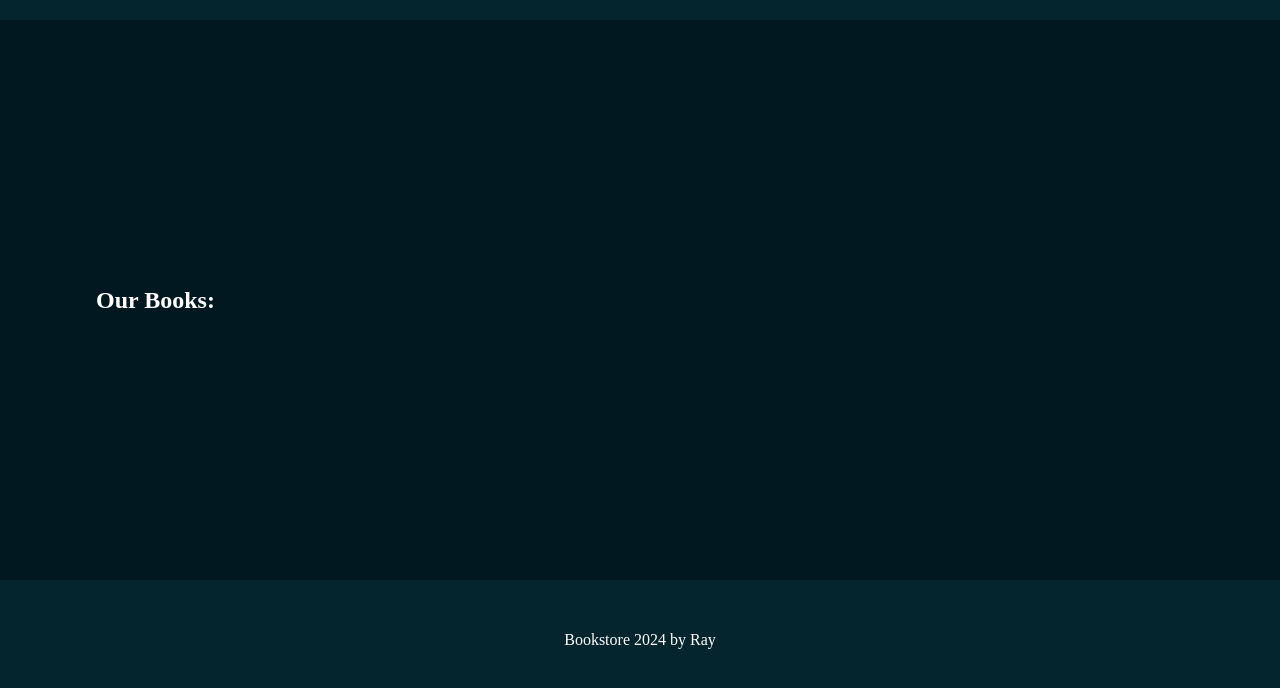
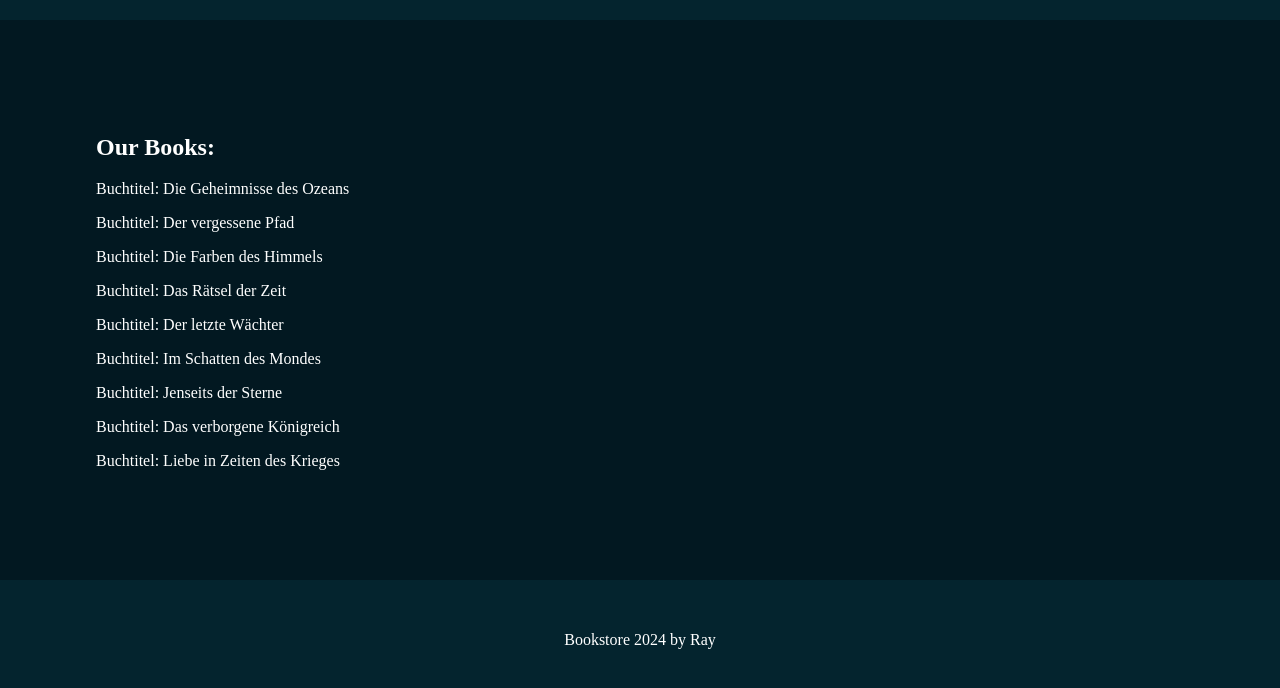
Before and after one commit to raypi/Bookstore, a plain HTML site: page index.html in a window 1280 px wide. Shown: the part 100-788 px from the top of the page. Drawn offline with Linux system fonts and the light colour scheme.

Commit message:
add function to insert Books - insertBooks

```diff
--- a/index.html
+++ b/index.html
@@ -9,7 +9,7 @@
     <script src="./script/script.js"></script>
     <title>Bookstore</title>
 </head>
-<body  onload="insertBooks()">
+<body  onload="init()">
     <header>
         <h1>Bookstore</h1>
     </header>
--- a/script/script.js
+++ b/script/script.js
@@ -175,10 +175,28 @@ let books = [
   ]
 
 
+  function init(){
+    insertBooks();
+  }
 
 // Funktion die alle Bücher auf der Startseite anzeigt
 function insertBooks(){
     // Bücher anzeigen mit: Titel, Bild, Likes, Preis und Kommentaren
+    let contentRef = document.getElementById('booksGallery');
+    contentRef.innerHTML = "";
+    for (let indexBook = 0; indexBook < books.length; indexBook++) {
+        contentRef.innerHTML += getBook(indexBook);
+    }
+  }
+
+
+  // erstellt das HTML Element und gibt es zurück in die funktion Insert Books
+  function getBook(indexBook) {
+    return `
+        <div>
+            <p>Buchtitel: ${books[indexBook].name}</p>
+        </div>
+    `;
 }
 
 
```
